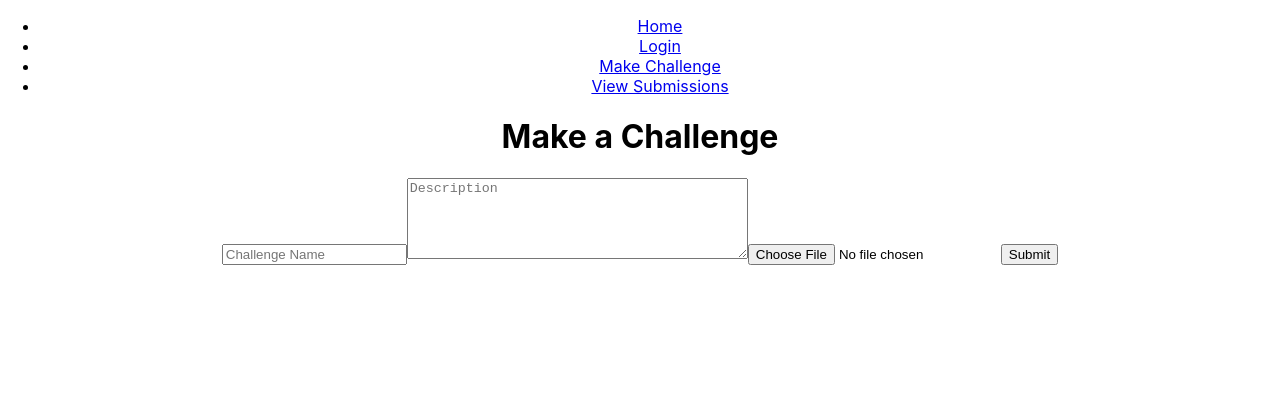
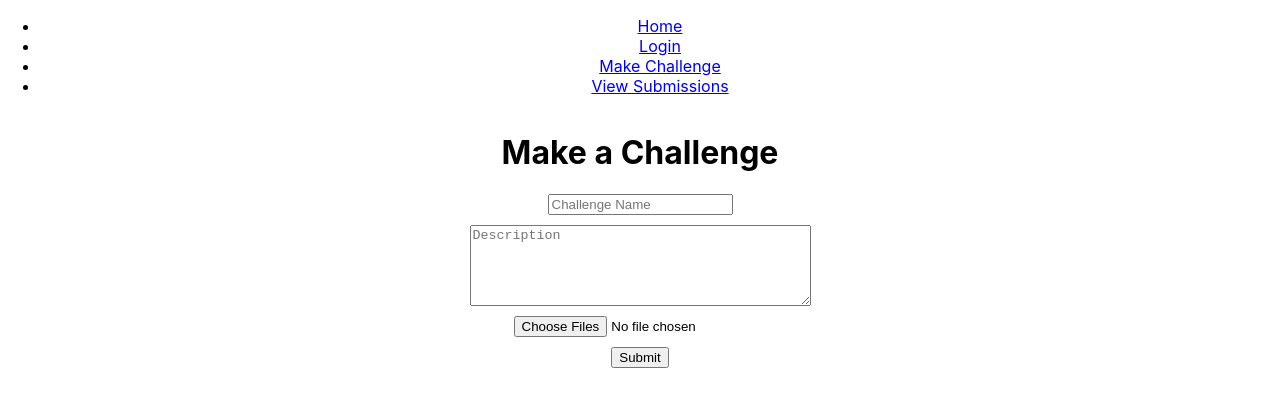
Before and after one commit to hugomilosz/ChallengerApp, a React (Create React App) app: page /makeChallenge in a window 1280 px wide. Shown: the top 406 px of the page. Built offline with nearby package versions, Linux system fonts and the light colour scheme.

Commit message:
Added formatting for MakeChallenge form

```diff
--- a/src/pages/MakeChallenge.tsx
+++ b/src/pages/MakeChallenge.tsx
@@ -27,15 +27,13 @@ const MakeChallenge = () => {
     }
 
     return (
-        <div className="makeChallenge">
+        <div className="makeChallenge" style={{ display: "flex", flexDirection: "column", alignItems: "center" }}>
             <h1>Make a Challenge</h1>
-            <form onSubmit={handleSubmit} id="form">
-                <input type="text" placeholder='Challenge Name' name="chName" />
-                <textarea cols={40} rows={5} placeholder='Description' name="chDesc"></textarea>
-
-                {/* add initial inspiration (image/text) - this button links to UploadSubmission*/}
-                <input type="file" id="myFiles" accept="image/jpg" name="insFile" />
-                <input type="submit" />
+            <form onSubmit={handleSubmit} id="form" style={{ display: "flex", flexDirection: "column", alignItems: "center" }}>
+                <input type="text" placeholder='Challenge Name' style={{ marginBottom: 10 }} />
+                <textarea name="Description" cols={40} rows={5} placeholder='Description' style={{ marginBottom: 10 }}></textarea>
+                <input type="file" id="myFiles" accept="image/jpg" multiple style={{ marginBottom: 10 }} />
+                <input type="submit" style={{ marginBottom: 10 }} />
             </form>
         </div>
     )
```
